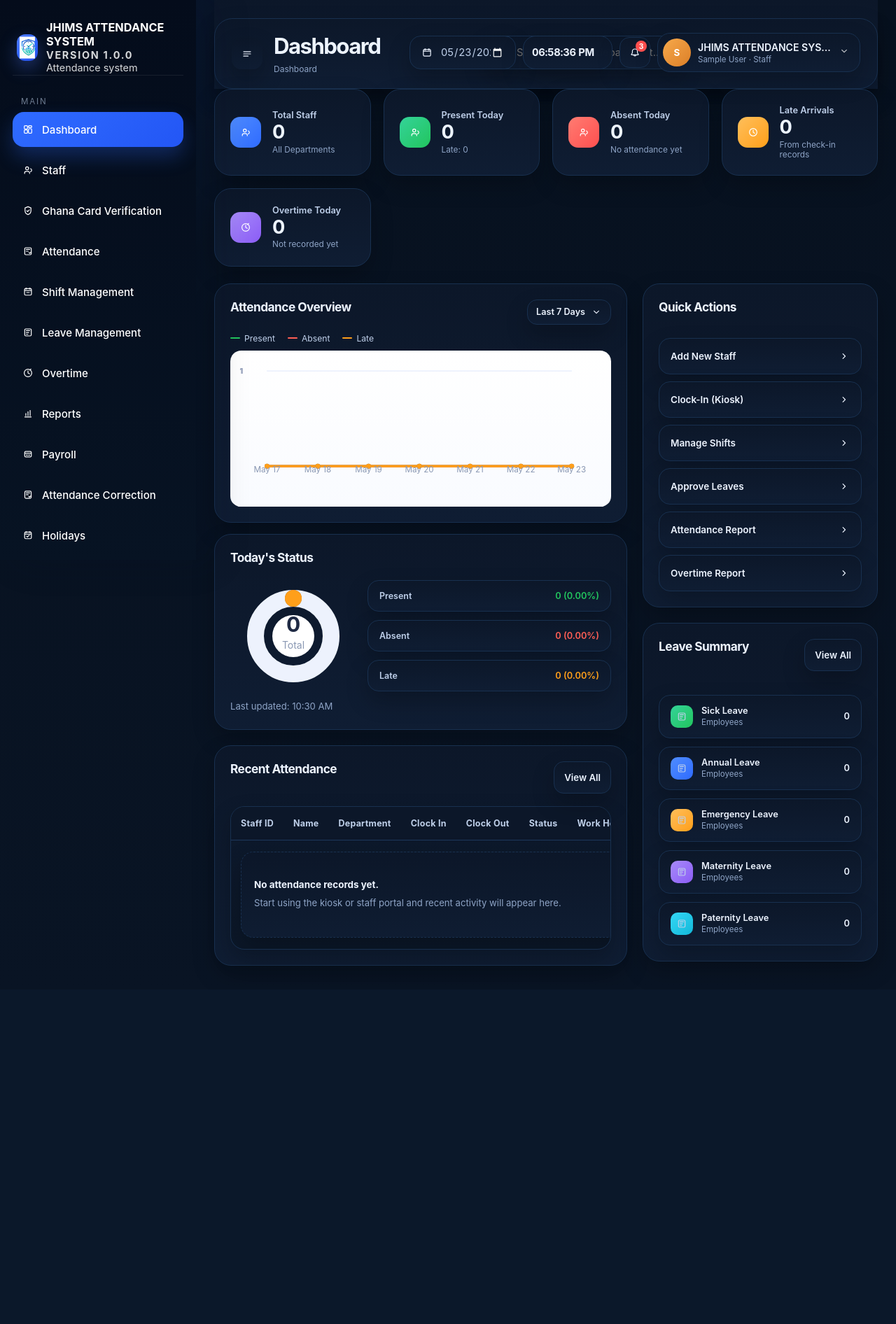
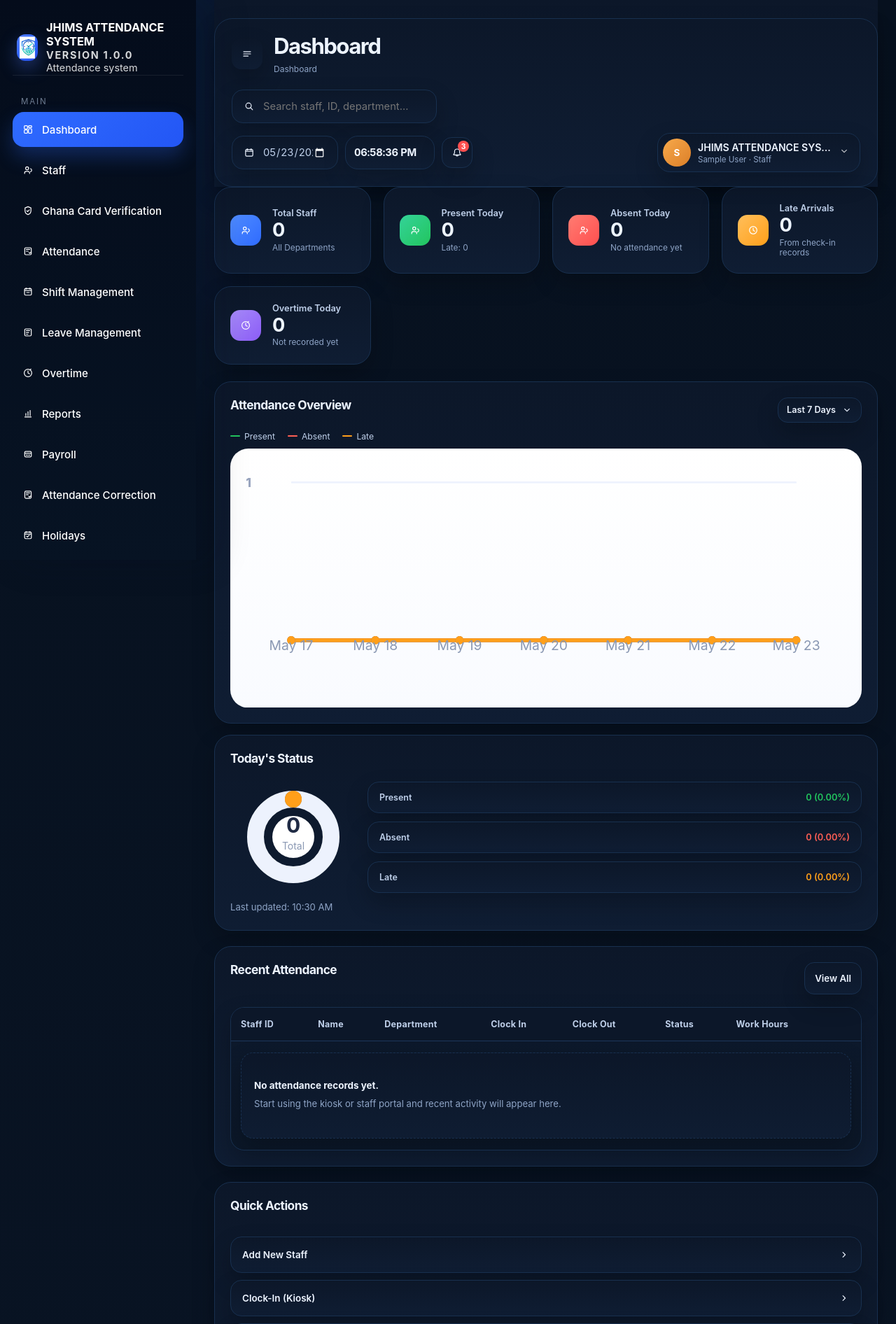
Before and after one commit to jacksmeg/attendance, a Flask app: page /admin/dashboard in a window 1280 px wide. Shown: the top 1892 px of the page at 70% size. Before the commit the page ends 1393 px from the top, so only its background shows below. Run offline with Flask 3, Linux system fonts and the light colour scheme; the visitor is signed in with stand-in values (Sample User, id 1); data comes from the database, SQL or seed files in the repository; data that the repository does not hold is empty; some libraries are stand-ins or nearby versions.

Commit message:
Refine admin topbar and layout wrapping

```diff
--- a/attendance_app/static/admin_styles.css
+++ b/attendance_app/static/admin_styles.css
@@ -2659,6 +2659,7 @@ html[data-theme="dark"] .platform-backup-row {
     justify-content: space-between;
     align-items: flex-start;
     gap: 22px;
+    flex-wrap: wrap;
     padding: 20px 24px;
     border-radius: 26px;
     border: 1px solid rgba(230, 236, 249, 0.94);
@@ -2667,11 +2668,12 @@ html[data-theme="dark"] .platform-backup-row {
 }
 
 .admin-topbar-left {
-    flex: 0 1 340px;
+    flex: 1 1 320px;
+    min-width: min(100%, 320px);
 }
 
 .admin-topbar-tools {
-    flex: 1;
+    flex: 1 1 680px;
     min-width: 0;
     justify-content: space-between;
     gap: 14px;
@@ -2689,9 +2691,10 @@ html[data-theme="dark"] .platform-backup-row {
 
 .admin-topbar-actions {
     min-width: 0;
-    flex-wrap: nowrap;
+    flex-wrap: wrap;
     justify-content: flex-end;
     gap: 10px;
+    row-gap: 12px;
 }
 
 .admin-page-shell {
@@ -2748,7 +2751,7 @@ html[data-theme="dark"] .platform-backup-row {
 .admin-topbar-actions .admin-notification-button,
 .admin-topbar-actions .admin-live-clock,
 .admin-topbar-actions .admin-profile-menu {
-    flex: 0 0 auto;
+    flex: 0 1 auto;
 }
 
 .admin-topbar-actions .admin-toolbar-form {
@@ -2782,6 +2785,7 @@ html[data-theme="dark"] .platform-backup-row {
     min-height: 48px;
     padding: 7px 14px 7px 7px;
     border-radius: 18px;
+    max-width: min(100%, 320px);
 }
 
 .admin-stats-grid {
@@ -2942,6 +2946,31 @@ html[data-theme="dark"] .platform-backup-row {
     overflow-wrap: anywhere;
 }
 
+@media (max-width: 1500px) {
+    .admin-topbar-tools {
+        grid-template-columns: 1fr;
+    }
+
+    .admin-topbar-center {
+        max-width: none;
+    }
+
+    .admin-topbar-actions {
+        width: 100%;
+        justify-content: flex-start;
+    }
+
+    .admin-topbar-actions .admin-profile-menu {
+        margin-left: auto;
+    }
+
+    .admin-content-grid,
+    .admin-content-grid.wide-side,
+    .admin-chart-grid {
+        grid-template-columns: 1fr;
+    }
+}
+
 .admin-form-grid {
     gap: 18px;
 }
```
